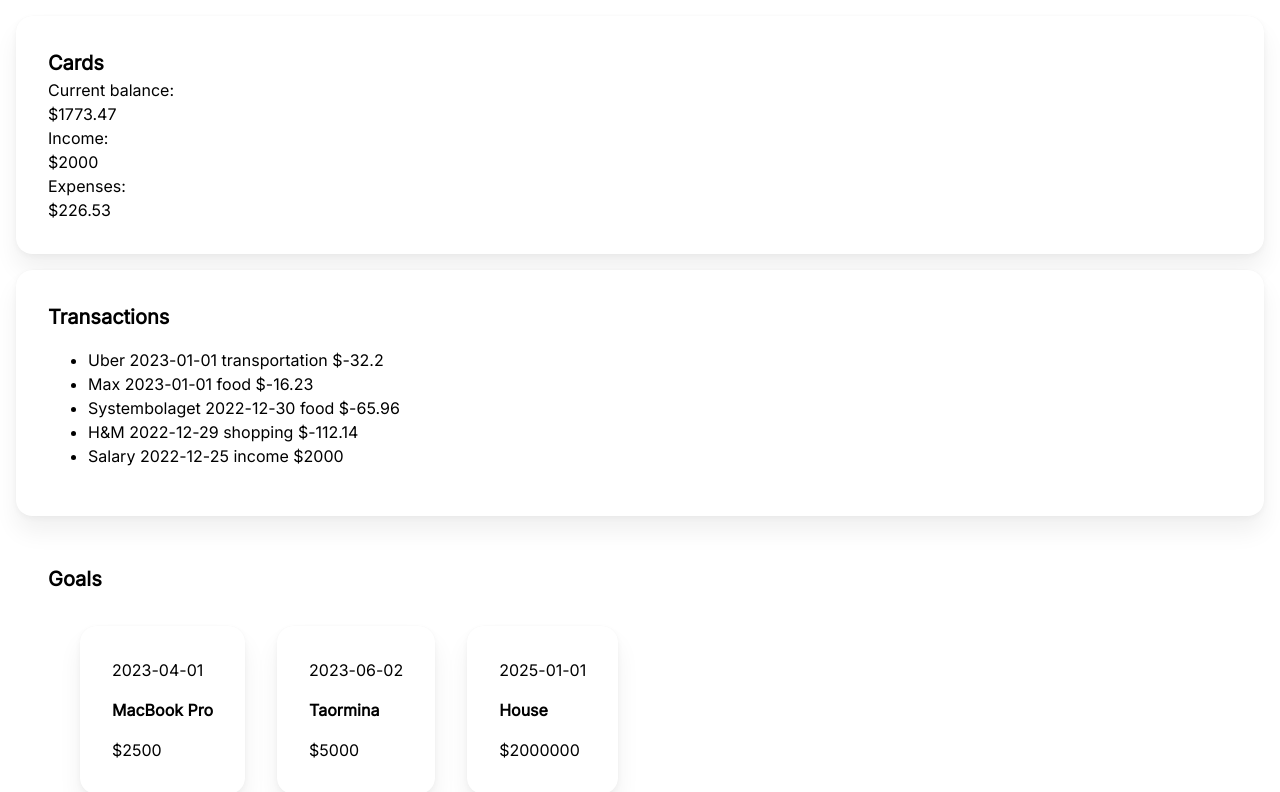
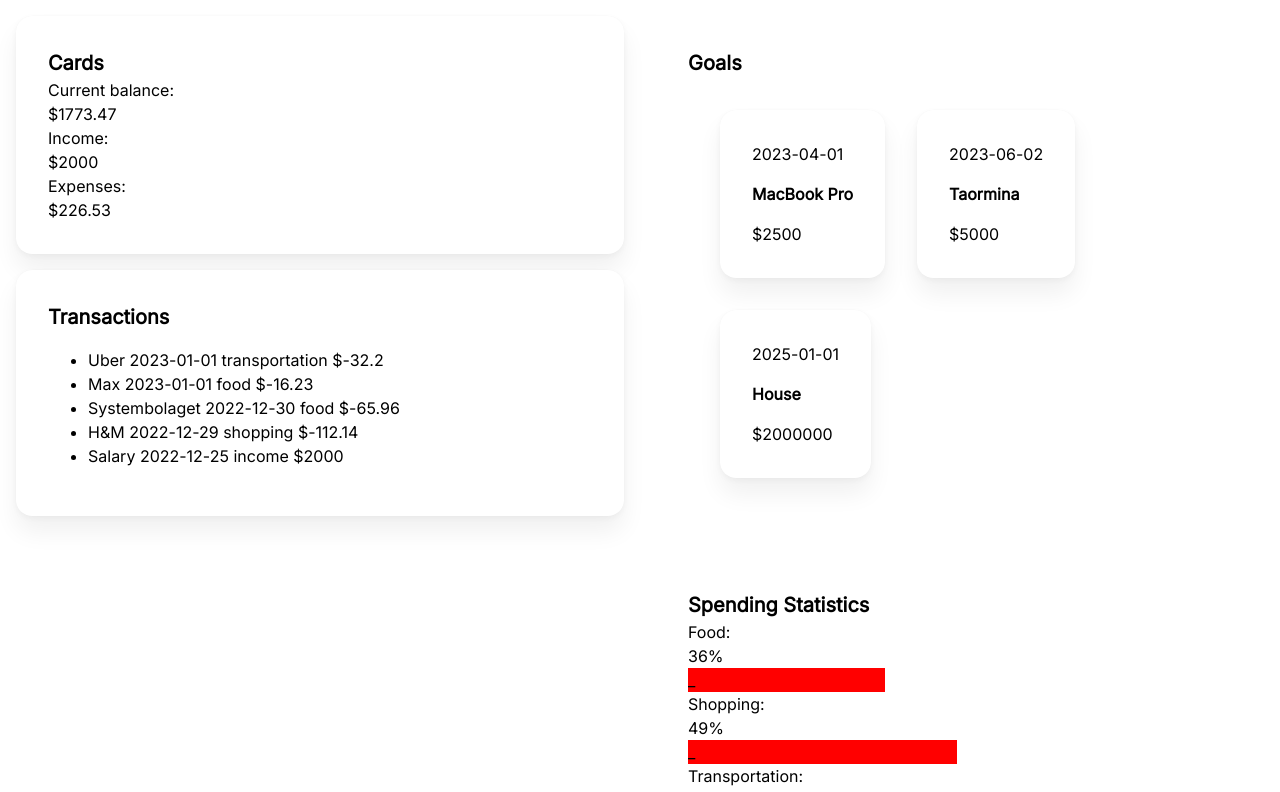
Before and after one commit to annabohlin1997/financial-dashboard, a React (Create React App) app: page / in a window 1280 px wide. Shown: the top 792 px of the page. Built offline with nearby package versions, Linux system fonts and the light colour scheme.

Commit message:
add 2 column grid

```diff
--- a/src/App.css
+++ b/src/App.css
@@ -21,9 +21,20 @@
   --color-blue--light: #e4f0ff;
 }
 
+.columns {
+  display: grid;
+  grid-template-columns: 1fr;
+}
+
 .card-look {
   background: var(--color-white);
   box-shadow: 0px 16px 24px rgba(0, 0, 0, 0.06), 0px 2px 6px rgba(0, 0, 0, 0.04),
     0px 0px 1px rgba(0, 0, 0, 0.04);
   border-radius: 24px;
 }
+
+@media screen and (min-width: 769px) {
+  .columns {
+    grid-template-columns: 1fr 1fr;
+  }
+}
--- a/src/App.js
+++ b/src/App.js
@@ -69,18 +69,24 @@ function App() {
 
   return (
     <div className="App">
+      <div className="columns">
+        <div>
           <ModuleWrapper title="Cards">
             <Cards transactions={transactions} />
           </ModuleWrapper>
           <ModuleWrapper title="Transactions">
             <Transactions transactions={transactions} />
           </ModuleWrapper>
+        </div>
+        <div>
           <ModuleWrapper title="Goals" showBackground={false}>
             <GoalsWrapper goals={goals} />
           </ModuleWrapper>
           <ModuleWrapper title="Spending Statistics" showBackground={false}>
             <SpendingStatistics transactions={transactions} />
           </ModuleWrapper>
+        </div>{" "}
+      </div>
       <h1>DEBUG</h1>
       <button
         onClick={() =>
```
Lines whose indentation alone changed are shown as unchanged.
